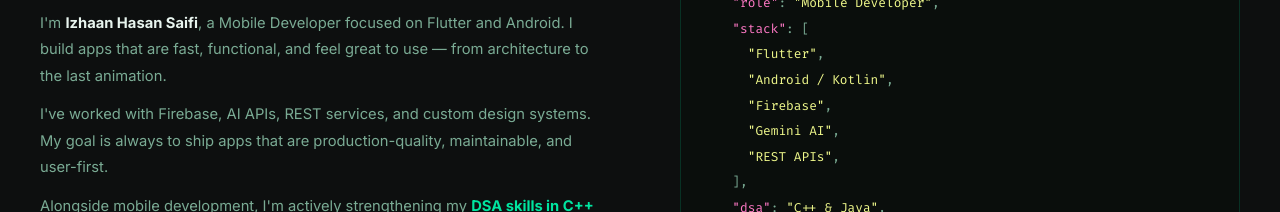
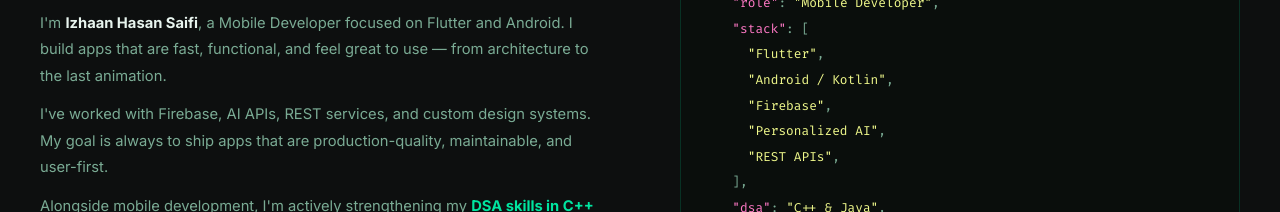
Before and after one commit to Izhaan21/Portfolio, a React (Vite) app: page / in a window 1280 px wide. Shown: the part 860-1072 px from the top of the page. Built offline with nearby package versions, Linux system fonts and the light colour scheme.

Commit message:
Initial commit: add portfolio app

```diff
--- a/src/sections/AboutSection.jsx
+++ b/src/sections/AboutSection.jsx
@@ -102,7 +102,7 @@
                 <div className="term-out">
                   &nbsp;&nbsp;<span className="term-key">"stack"</span>: [
                 </div>
-                {['Flutter', 'Android / Kotlin', 'Firebase', 'Gemini AI', 'REST APIs'].map(
+                {['Flutter', 'Android / Kotlin', 'Firebase', 'Personalized AI', 'REST APIs'].map(
                   (s) => (
                     <div className="term-out" key={s}>
                       &nbsp;&nbsp;&nbsp;&nbsp;<span className="term-val">"{s}"</span>,
```
